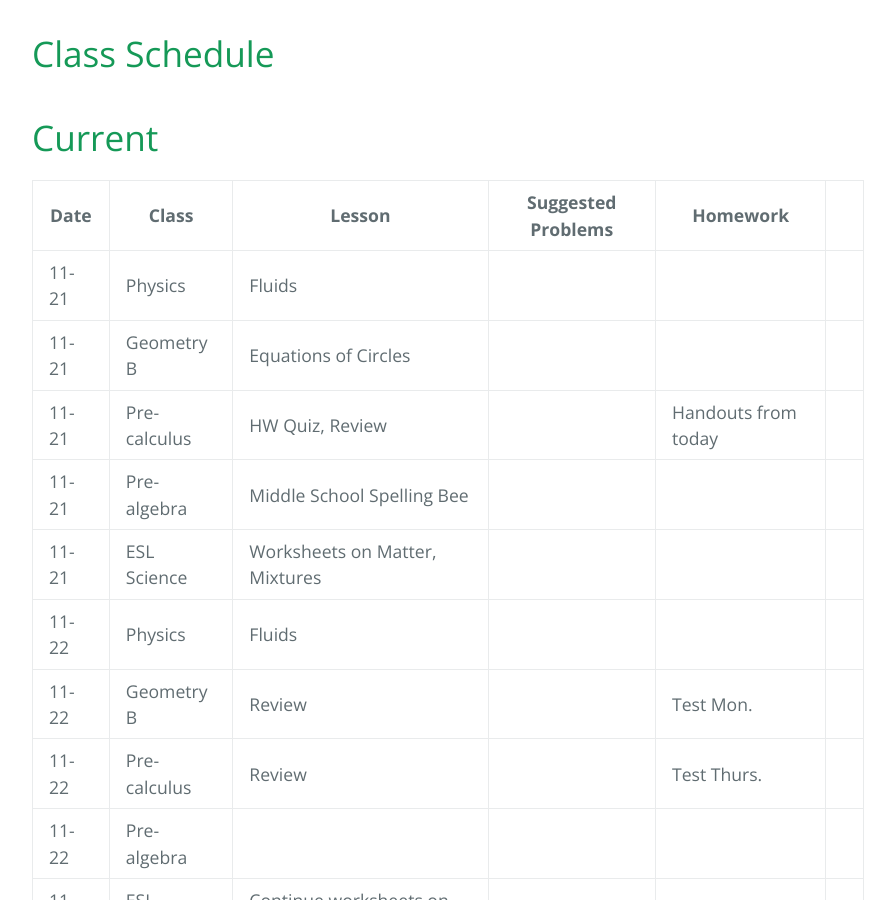
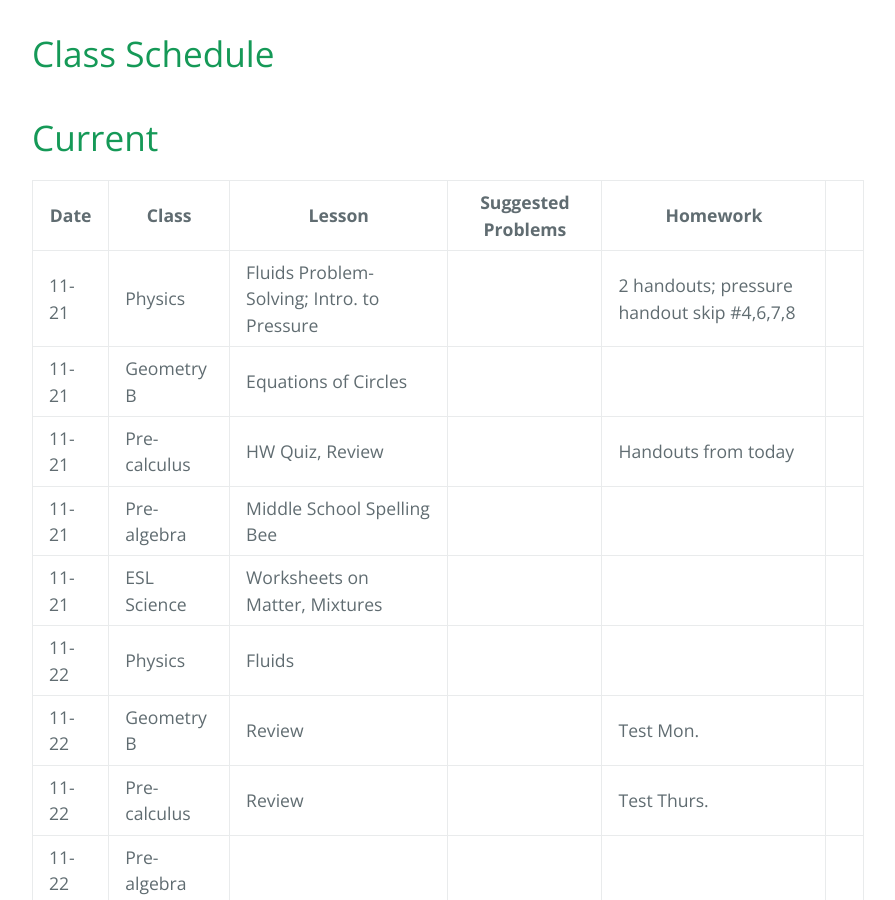
Before and after one commit to gpayoo/gpayoo, a Jekyll site: the page built from index.md, in a window 1280 px wide and 900 px high, scrolled down 388 px. Shown: the whole window, without its empty margins (192-1087 px from the left). Built offline with Jekyll 4.4.1, drawn with Linux system fonts in a browser that asks for light colours; our own code applies the rules of GitHub Pages for plain Markdown files.

Commit message:
Update index.md

```diff
--- a/index.md
+++ b/index.md
@@ -10,7 +10,7 @@ layout: default
 
 | Date | Class | Lesson | Suggested Problems | Homework |
 | ---- | ----- | ------ | -------- | ---
-| 11-21 | Physics | Fluids  | |
+| 11-21 | Physics | Fluids Problem-Solving; Intro. to Pressure  | | 2 handouts; pressure handout skip #4,6,7,8
 | 11-21 | Geometry B | Equations of Circles | |  |
 | 11-21 | Pre-calculus | HW Quiz, Review   | | Handouts from today
 | 11-21 | Pre-algebra | Middle School Spelling Bee | |
```
